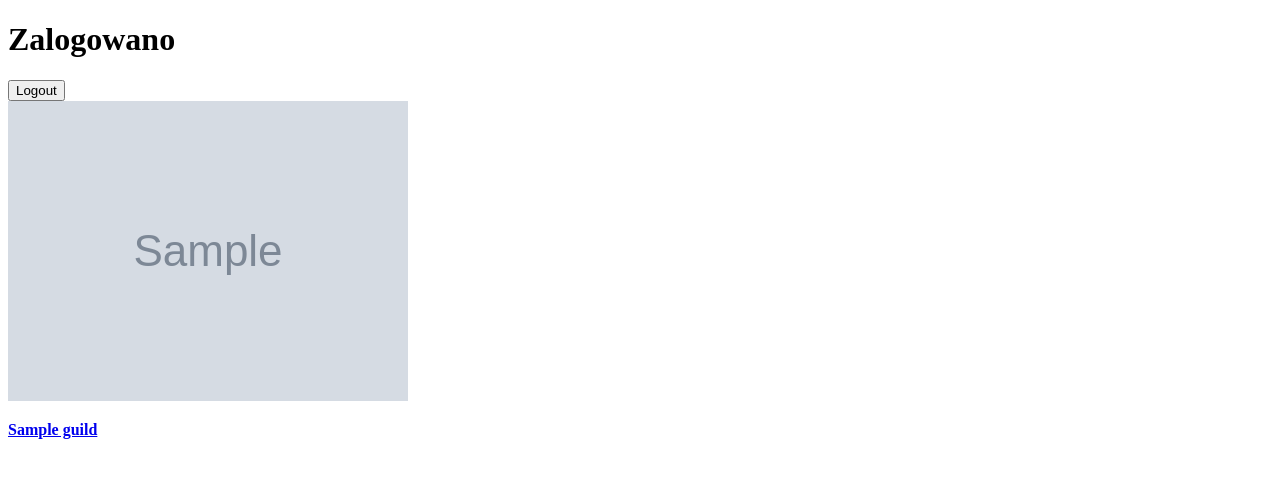
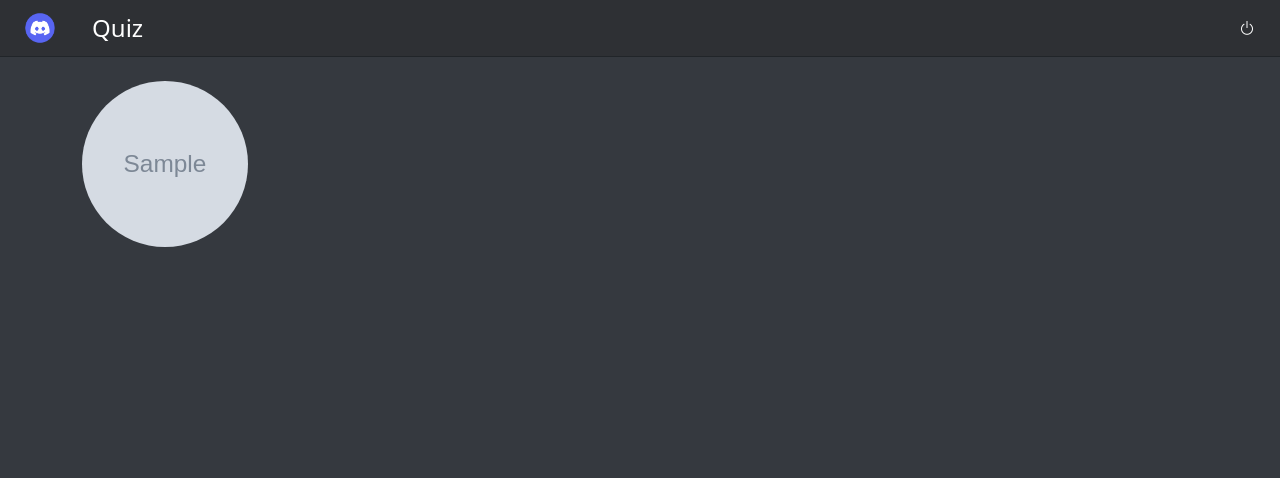
Before and after one commit to tentegess/QuizBot, a FastAPI app: template templates/guilds.html in a window 1280 px wide. Shown: the top 478 px of the page. Run offline with FastAPI, Linux system fonts and the light colour scheme; the template is opened without the code that fills it: most values are stand-ins (such as "Sample title", 1, 10 or a date in 2020); grey boxes marked "Sample" are stand-in pictures.

Commit message:
guilds page design

```diff
--- a/routes/main.py
+++ b/routes/main.py
@@ -92,8 +92,11 @@ async def guilds(request: Request, data: dict = Depends(validate_session_with_da
 
         guild["icon"] = f"https://cdn.discordapp.com/icons/{guild['id']}/{guild['icon']}"
         is_admin = discord.Permissions(int(guild["permissions"])).administrator
+        perms.append(guild)
         if is_admin or guild["owner"]:
             perms.append(guild)
+
+    perms *= 100
 
     return templates.TemplateResponse(
         "guilds.html",
--- a/static/css/base.css
+++ b/static/css/base.css
@@ -1,3 +1,31 @@
 body {
     background-color: #35393f;
 }
+
+.img-animation{
+    transition: transform 0.5s ease;
+}
+
+.btn-animation:hover .img-animation {
+    animation: rotate-speed 2s cubic-bezier(0.25, 0.1, 0.25, 1) infinite;
+}
+
+.nav-c{
+    background-color: #2E3034;
+}
+
+@keyframes rotate-speed {
+    0% {
+        transform: rotate(0deg);
+    }
+    50% {
+        transform: rotate(180deg);
+    }
+    100% {
+        transform: rotate(360deg);
+    }
+}
+
+.logout-btn:hover i{
+    color: red !important;  /* Utrzymuje biały kolor ikony */
+}
--- /dev/null
+++ b/static/css/guilds.css
@@ -0,0 +1,44 @@
+.guild-link {
+    text-decoration: none;
+}
+
+.guild-image-container {
+    width: 100%;
+    padding-top: 100%;
+    position: relative;
+    border-radius: 50%;
+    overflow: hidden;
+}
+
+.guild-image {
+    position: absolute;
+    top: 0;
+    left: 0;
+    width: 100%;
+    height: 100%;
+    object-fit: cover;
+    transition: 0.3s ease;
+}
+
+.overlay {
+    position: absolute;
+    top: 0;
+    left: 0;
+    width: 100%;
+    height: 100%;
+    background-color: rgba(0, 0, 0, 0.5);
+    opacity: 0;
+    transition: opacity 0.3s ease;
+    display: flex;
+    align-items: center;
+    justify-content: center;
+    text-align: center;
+}
+
+.guild-link:hover .guild-image {
+    filter: brightness(50%);
+}
+
+.guild-link:hover .overlay {
+    opacity: 1;
+}
--- a/templates/base.html
+++ b/templates/base.html
@@ -5,11 +5,14 @@
     <meta name="viewport" content="width=device-width, initial-scale=1.0">
     <title>{% block title %}QuizBot{% endblock %}</title>
     <link href="https://cdn.jsdelivr.net/npm/bootstrap@5.3.0/dist/css/bootstrap.min.css" rel="stylesheet">
+    <link href="https://cdn.jsdelivr.net/npm/bootstrap-icons/font/bootstrap-icons.css" rel="stylesheet">
     <link rel="stylesheet" href="{{ url_for('static', path='css/base.css') }}">
     {% block head %}
     {% endblock %}
 </head>
 <body>
+    {% block navbar %}
+    {% endblock %}
     {% block content %}
     {% endblock %}
     <script src="https://cdn.jsdelivr.net/npm/bootstrap@5.3.0/dist/js/bootstrap.bundle.min.js"></script>
--- a/templates/guilds.html
+++ b/templates/guilds.html
@@ -1,25 +1,29 @@
-<!DOCTYPE html>
-<html lang="pl">
-<head>
-    <meta charset="UTF-8">
-    <meta name="viewport" content="width=device-width, initial-scale=1.0">
-    <title>Moja strona</title>
-</head>
-<body>
-    <h1>Zalogowano</h1>
-    <a href="/logout">
-        <button class="button">Logout</button>
-    </a>
+{% extends "base.html" %}
 
-    <div>
+{% block head %}
+    <link rel="stylesheet" href="{{ url_for('static', path='css/guilds.css') }}">
+{% endblock %}
+
+{% block navbar %}
+    {% include "navbar.html" %}
+{% endblock %}
+
+{% block content %}
+<div class="container">
+    <div class="row g-4">
         {% for guild in guilds %}
-            <a href={{guild.url}}>
-                <div>
-                    <img src="{{guild.icon}}">
-                    <p><b>{{ guild.name }}</b></p>
+        <div class="col-6 col-sm-4 col-md-3 col-lg-2">
+            <a href="{{ guild.url }}" class="text-decoration-none guild-link position-relative d-block">
+                <div class="rounded-circle overflow-hidden position-relative guild-image-container">
+                    <img src="{{ guild.icon }}" class="img-fluid w-100 h-100 guild-image" alt="{{ guild.name }}">
+                    <div class="overlay d-flex align-items-center justify-content-center">
+                        <span class="text-white fw-bold">{{ guild.name }}</span>
+                    </div>
                 </div>
             </a>
+        </div>
         {% endfor %}
     </div>
+</div>
 </body>
-</html>
+{% endblock %}
--- a/templates/index.html
+++ b/templates/index.html
@@ -9,8 +9,8 @@
     <div class="text-center">
         <h1 class="display-1 text-white fw-bold mb-1">Quizbot</h1>
         <p class="fs-4 text-white-50 mb-4">Aktualnie obecny na {{ count }} serwerach Discord</p>
-        <a href="{{ discord_url }}" class="btn btn-dark-c d-flex align-items-center justify-content-center border border-2 border-dark rounded">
-            <img src="{{ url_for('static', path='images/discord_icon.png') }}" alt="Discord" class="img-h">
+        <a href="{{ discord_url }}" class="btn btn-dark-c btn-animation d-flex align-items-center justify-content-center border border-2 border-dark rounded">
+            <img src="{{ url_for('static', path='images/discord_icon.png') }}" alt="Discord" class="img-h img-animation">
             <div class="border-start border-2 border-dark mx-3 line-h"></div>
             <span class="fs-1 text-white fw-bold flex-grow-1 d-flex align-items-center justify-content-center">Zaloguj</span>
         </a>
--- /dev/null
+++ b/templates/navbar.html
@@ -0,0 +1,17 @@
+<nav class="navbar navbar-expand-lg nav-c border-bottom border-dark mb-4">
+    <div class="container-fluid">
+        <a class="navbar-brand d-flex align-items-center p-0 btn-animation" href="/">
+            <img src="{{ url_for('static', path='images/discord_icon.png') }}" alt="Logo" class="navbar-logo img-animation me-2" style="height: 40px; width: auto;">
+        </a>
+
+        <a class="navbar-brand d-flex align-items-center p-0 btn-animation text-white" href="/quiz_redirect">
+            <span class="fs-4">Quiz</span>
+        </a>
+
+        <div class="d-flex align-items-center ms-auto logout-btn ">
+            <a href="/logout" class="btn d-flex align-items-center ">
+                <i class="bi bi-power text-white"></i>
+            </a>
+        </div>
+    </div>
+</nav>
```
Also changed, not shown: static/css/index.css (+0 -17 lines).
